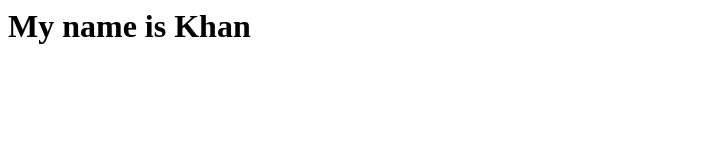
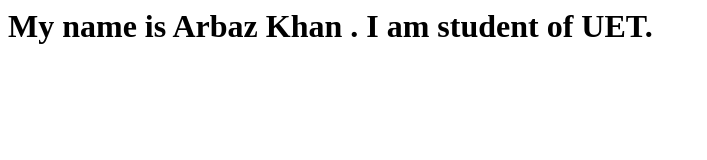
Before and after one commit to ArbazKhan5117/test4, a plain HTML site: page index.html in a window 1280 px wide. Shown: the whole page, without its empty margins (0-707 px from the left). Drawn offline with Linux system fonts and the light colour scheme.

Commit message:
Add2 to test4

```diff
--- a/index.html
+++ b/index.html
@@ -6,7 +6,7 @@
     </head>
     <body>
         <h1>
-            My name is Khan
+            My name is Arbaz Khan . I am student of UET.
         </h1>
     </body>
 </html>
```
